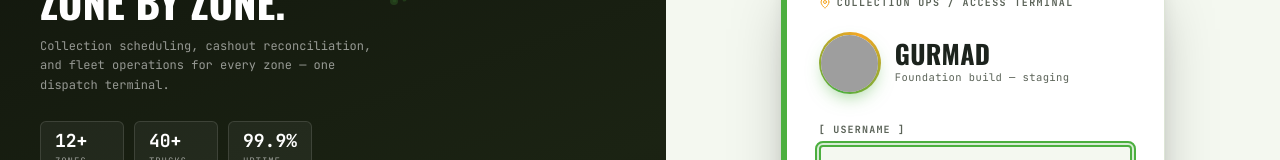
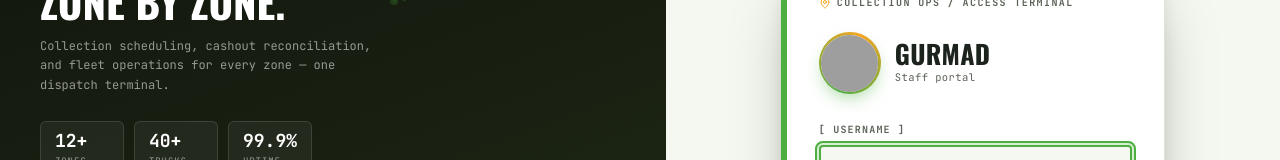
Before and after one commit to Sakariye-zack/gurmad-v2, a React (Vite) app in the folder client/: page /login in a window 1280 px wide. Shown: the part 197-357 px from the top of the page. Built offline with nearby package versions, Linux system fonts and the light colour scheme; no server answers; grey boxes are pictures that could not be loaded.

Commit message:
fix(login): show company name and staff-portal label instead of staging text
Co-Authored-By: Claude Opus 5.5 <noreply@anthropic.com>

```diff
--- a/client/src/pages/Login.jsx
+++ b/client/src/pages/Login.jsx
@@ -9,6 +9,7 @@ import {
 } from '../components/dispatchAuthKit.jsx';
 import LanguageToggle from '../components/LanguageToggle.jsx';
 import { useI18n } from '../i18n/I18nContext.jsx';
+import { useCompanyName } from '../hooks/useSettings.js';
 
 // "Fleet dispatch manifest" design — refactored to share its visual kit
 // (dispatchAuthKit.jsx) with PortalLogin.jsx and collector/screens/
@@ -21,6 +22,8 @@ export default function Login() {
   const toast = useToast();
   const navigate = useNavigate();
   const { t } = useI18n();
+  const { data: companyNameData } = useCompanyName();
+  const companyName = companyNameData?.data?.company_name || 'Gurmad';
   const [username, setUsername] = useState('');
   const [password, setPassword] = useState('');
   const [token, setToken] = useState('');
@@ -150,10 +153,10 @@ export default function Login() {
                 <DispatchMedallion fallback={<Shield size={24} color="var(--brand)" />} />
                 <div>
                   <h1 style={{ fontFamily: DISPLAY_FONT, fontSize: '26px', fontWeight: 700, letterSpacing: '0.01em', textTransform: 'uppercase', lineHeight: 1.05, color: 'var(--text)' }}>
-                    Gurmad
+                    {companyName}
                   </h1>
                   <div style={{ fontFamily: MONO_FONT, fontSize: '10.5px', color: 'var(--text-muted)', marginTop: '3px', letterSpacing: '0.04em' }}>
-                    Foundation build — staging
+                    {t('login.staffPortal')}
                   </div>
                 </div>
               </div>
```
